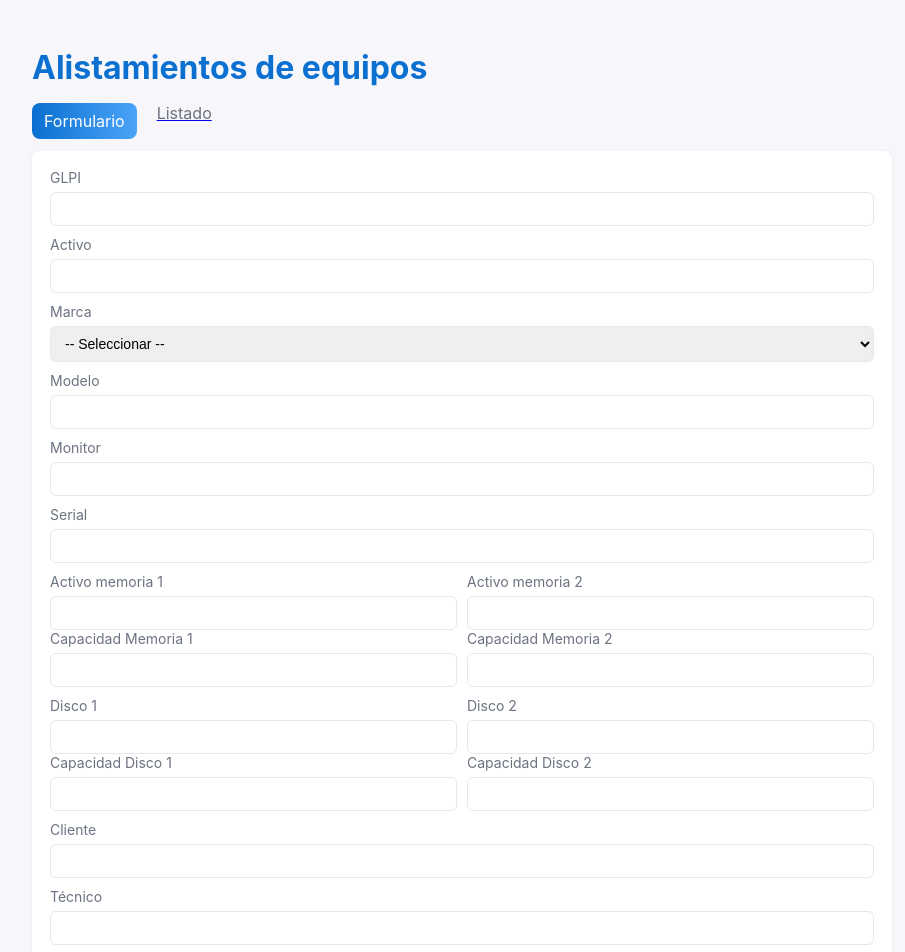
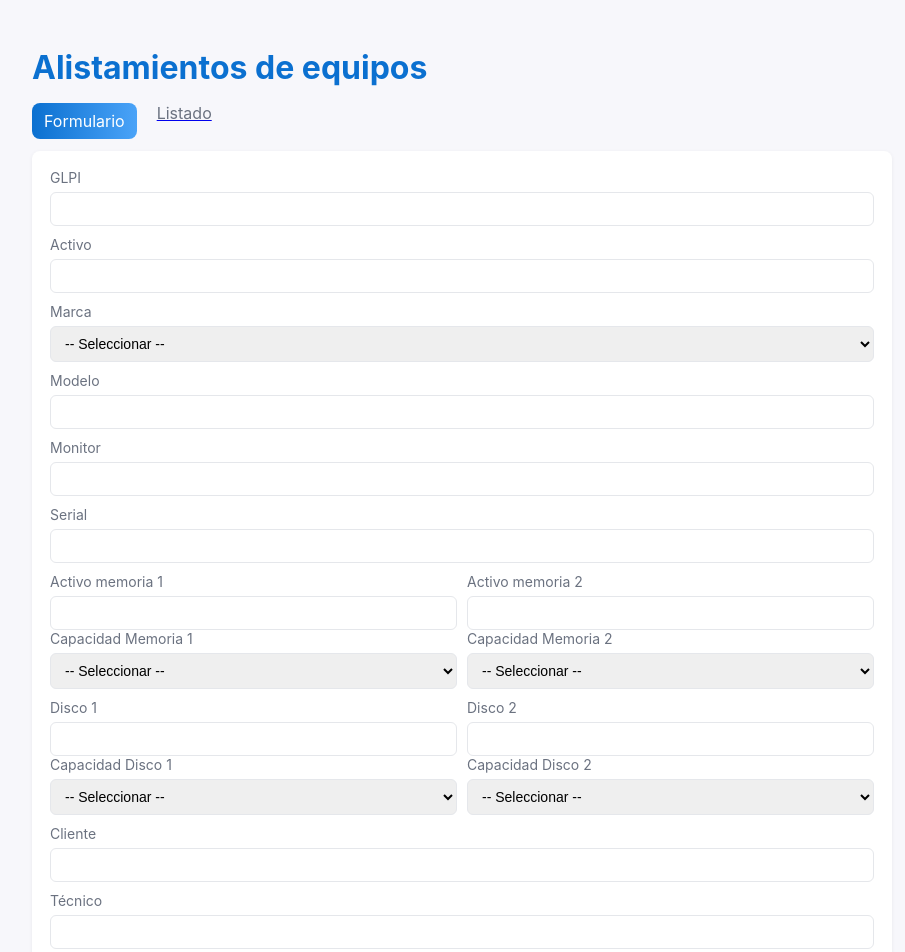
Before and after one commit to J0rg3-borr/alistamientos, a Next.js app: page / in a window 1280 px wide. Shown: the top 952 px of the page, without its empty margins (178-1083 px from the left). Built offline with nearby package versions, Linux system fonts and the light colour scheme.

Commit message:
cambios 9:50

```diff
--- a/pages/index.js
+++ b/pages/index.js
@@ -119,7 +119,13 @@ export default function Home() {
               </label>
               <label>
                 Capacidad Memoria 1
-                <input name="memoria1_capacidad" value={form.memoria1_capacidad} onChange={onChange} />
+                <select name="memoria1_capacidad" value={form.memoria1_capacidad} onChange={onChange}>
+                  <option value="">-- Seleccionar --</option>
+                  <option value="4 GB">4 GB</option>
+                  <option value="8 GB">8 GB</option>
+                  <option value="16 GB">16 GB</option>
+                  <option value="32 GB">32 GB</option>
+                </select>
               </label>
             </div>
             <div className="col">
@@ -129,7 +135,13 @@ export default function Home() {
               </label>
               <label>
                 Capacidad Memoria 2
-                <input name="memoria2_capacidad" value={form.memoria2_capacidad} onChange={onChange} />
+                <select name="memoria2_capacidad" value={form.memoria2_capacidad} onChange={onChange}>
+                  <option value="">-- Seleccionar --</option>
+                  <option value="4 GB">4 GB</option>
+                  <option value="8 GB">8 GB</option>
+                  <option value="16 GB">16 GB</option>
+                  <option value="32 GB">32 GB</option>
+                </select>
               </label>
             </div>
           </div>
@@ -142,7 +154,13 @@ export default function Home() {
               </label>
               <label>
                 Capacidad Disco 1
-                <input name="disco1_capacidad" value={form.disco1_capacidad} onChange={onChange} />
+                <select name="disco1_capacidad" value={form.disco1_capacidad} onChange={onChange}>
+                  <option value="">-- Seleccionar --</option>
+                  <option value="256 GB">256 GB</option>
+                  <option value="480 GB">480 GB</option>
+                  <option value="512 GB">512 GB</option>
+                  <option value="1 TB">1 TB</option>
+                </select>
               </label>
             </div>
             <div className="col">
@@ -152,7 +170,13 @@ export default function Home() {
               </label>
               <label>
                 Capacidad Disco 2
-                <input name="disco2_capacidad" value={form.disco2_capacidad} onChange={onChange} />
+                <select name="disco2_capacidad" value={form.disco2_capacidad} onChange={onChange}>
+                  <option value="">-- Seleccionar --</option>
+                  <option value="256 GB">256 GB</option>
+                  <option value="480 GB">480 GB</option>
+                  <option value="512 GB">512 GB</option>
+                  <option value="1 TB">1 TB</option>
+                </select>
               </label>
             </div>
           </div>
@@ -170,7 +194,7 @@ export default function Home() {
           </label>
 
           <div className="actions">
-            <button type="submit">Guardar en listamiento</button>
+            <button type="submit">Guardar en alistamiento</button>
           </div>
         </form>
 
```
Also changed, not shown: pages/listado.js (+22 -1 lines).
